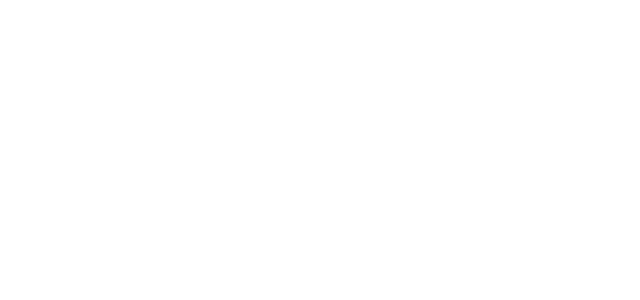
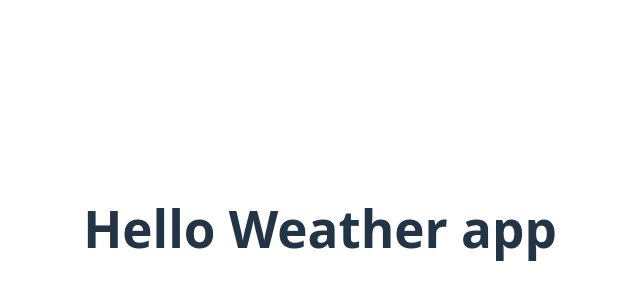
Before and after one commit to shaan-hossain-01/fem_weather_app, a React (Vite) app: page / in a window 1280 px wide. Shown: the part 172-472 px from the top of the page, without its empty margins (320-960 px from the left). Built offline with nearby package versions, Linux system fonts and the light colour scheme.

Commit message:
started working with the api first

```diff
--- a/src/App.jsx
+++ b/src/App.jsx
@@ -1,9 +1,13 @@
 import "./App.css";
 
 function App() {
-  return <>
-
-  </>;
+  return (
+    <>
+    <div>
+      <h1>Hello Weather app</h1>
+    </div>
+    </>
+  )
 }
 
 export default App;
```
